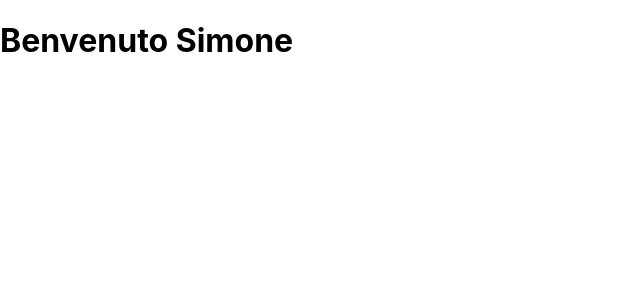
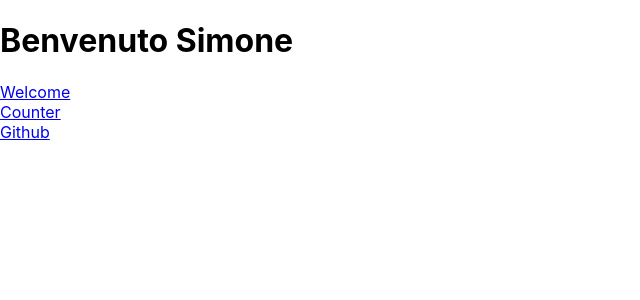
Before and after one commit to Chebaz/React, a React (Create React App) app in the folder my-app/: page / in a window 1280 px wide. Shown: the top 300 px of the page, without its empty margins (0-640 px from the left). Built offline with nearby package versions, Linux system fonts and the light colour scheme.

Commit message:
esercizio completo

```diff
--- a/my-app/src/App.js
+++ b/my-app/src/App.js
@@ -7,7 +7,7 @@
 import { UseCount } from "./CounterButton";
 import { Form } from "./Form";
 import { CarDetails } from "./CarDetails";
-import { Route, Routes } from "react-router-dom";
+import { Route, Routes, Link } from "react-router-dom";
 
 export default class App extends React.Component {
   render() {
@@ -21,6 +21,11 @@
             element={<GitHubUser username="Chebaz" />}
           />
         </Routes>
+        <Link to="/">Welcome</Link>
+        <br />
+        <Link to="/counter">Counter</Link>
+        <br />
+        <Link to="/users/:username">Github</Link>
       </div>
     );
   }
--- a/my-app/src/Welcome.js
+++ b/my-app/src/Welcome.js
@@ -1,4 +1,8 @@
 import React from "react";
 export function Welcome({ nome }) {
-  return <h1>Benvenuto {nome}</h1>;
+  return (
+    <div>
+      <h1>Benvenuto {nome}</h1>
+    </div>
+  );
 }
```
